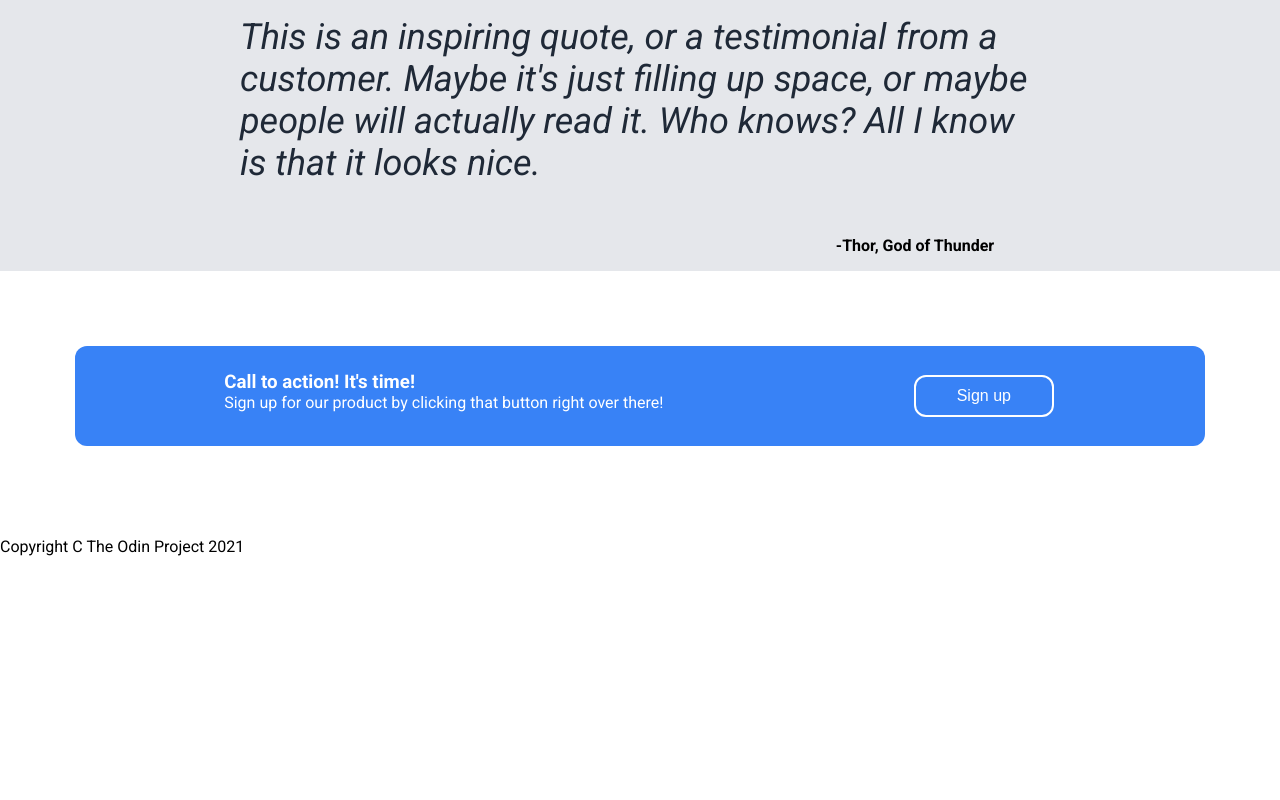
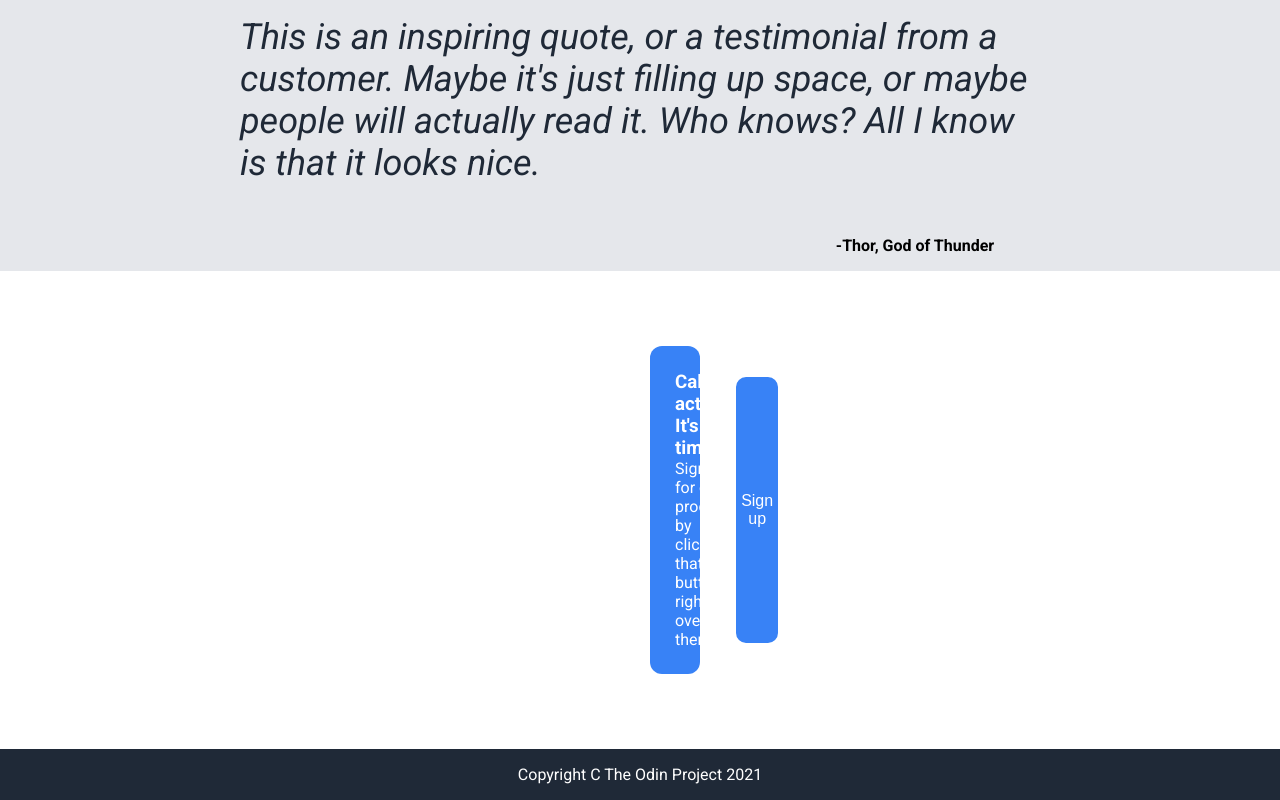
Before and after one commit to craicken/sample-website-odin-basics, a plain HTML site: page index.html in a window 1280 px wide. Shown: the part 695-1495 px from the top of the page. Before the commit the page ends 1267 px from the top, so only its background shows below. Drawn offline with Linux system fonts and the light colour scheme.

Commit message:
apply footer style and adjustments

```diff
--- a/index.html
+++ b/index.html
@@ -102,7 +102,7 @@
     </div>
 
     <div id="footer">
-        <p>Copyright C The Odin Project 2021</p>
+        <p id="copyright-text">Copyright C The Odin Project 2021</p>
     </div>
 </body>
 </html>
--- a/styles/styles.css
+++ b/styles/styles.css
@@ -3,33 +3,23 @@ body {
     flex-direction: column;
     margin: 0px;
     font-family: 'Roboto', sans-serif;
+    min-height: 100vh;
 }
 
 /* hero */
 
-#hero-container {
+#hero-container, #footer {
     background-color: #1F2937;
     width: 100%;
     display: flex;
     flex-direction: column;
+    margin: 0px;
 }
 
 #hero-upper {
     display: flex;
     justify-content: space-around;
 }
-
-/* #hero-left {
-    display: flex;
-    justify-content: center;
-    flex-direction: column;
-}
-
-#hero-right {
-    display: flex;
-    justify-content: center;
-    flex-direction: column;
-} */
 
 #header-logo {
     font-size: 24px;
@@ -128,15 +118,17 @@ body {
 
 /* cta section */
 
+
 #cta-container {
     display: flex;
     justify-content: space-around;
     align-content: center;
     background-color: #3882F6;
-    margin: 75px;
+    margin: 75px 650px;
     padding: 25px;
     border-radius: 12px;
     color: white;
+
 }
 
 .cta-content {
@@ -146,6 +138,18 @@ body {
 #hidden-border-button {
     border: 2px solid white;
 
+}
+
+/* footer */
+
+#footer {
+    display: flex;
+    margin-top: auto;
+}
+
+#copyright-text {
+    text-align: center;
+    color: white;
 }
 
 ul {
```
